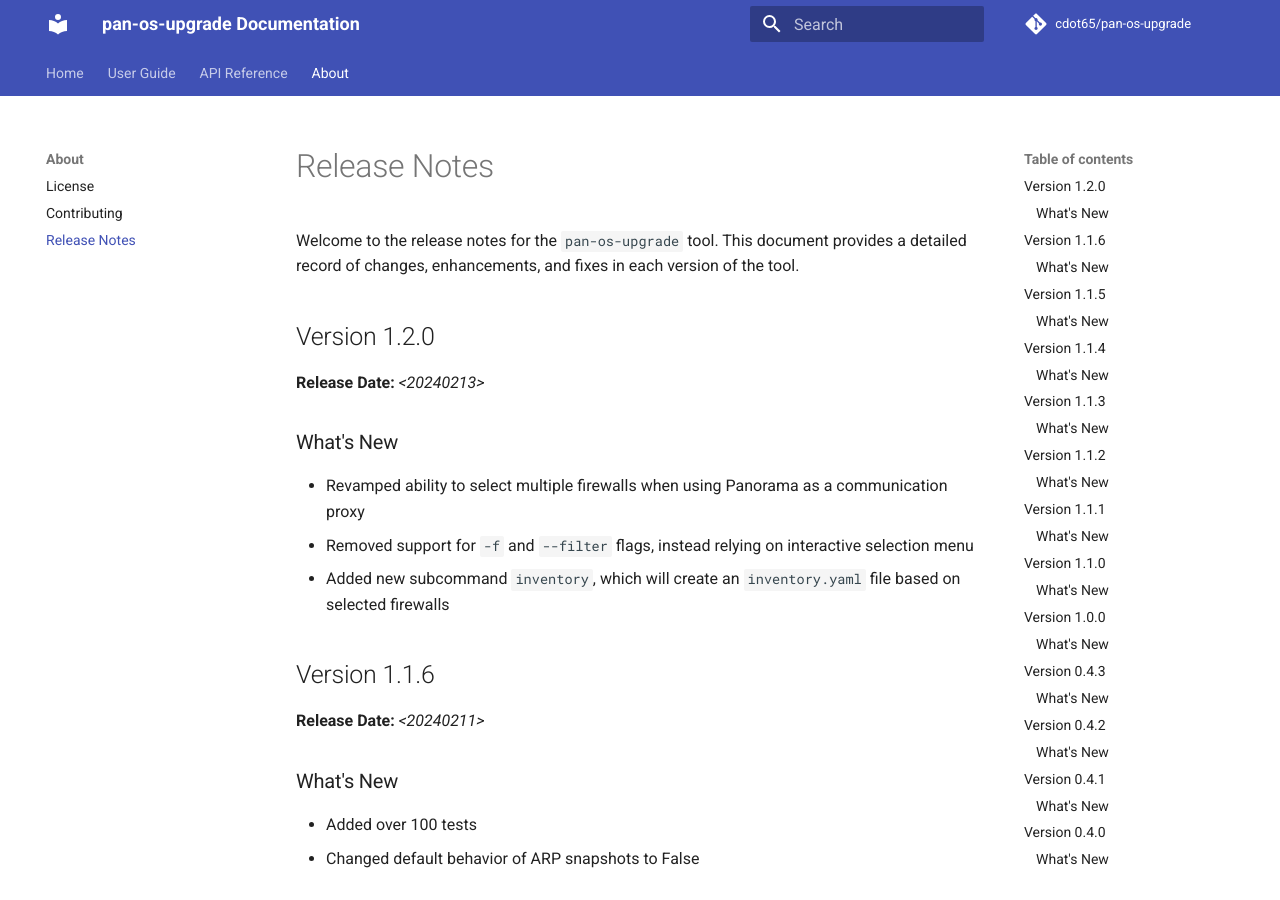
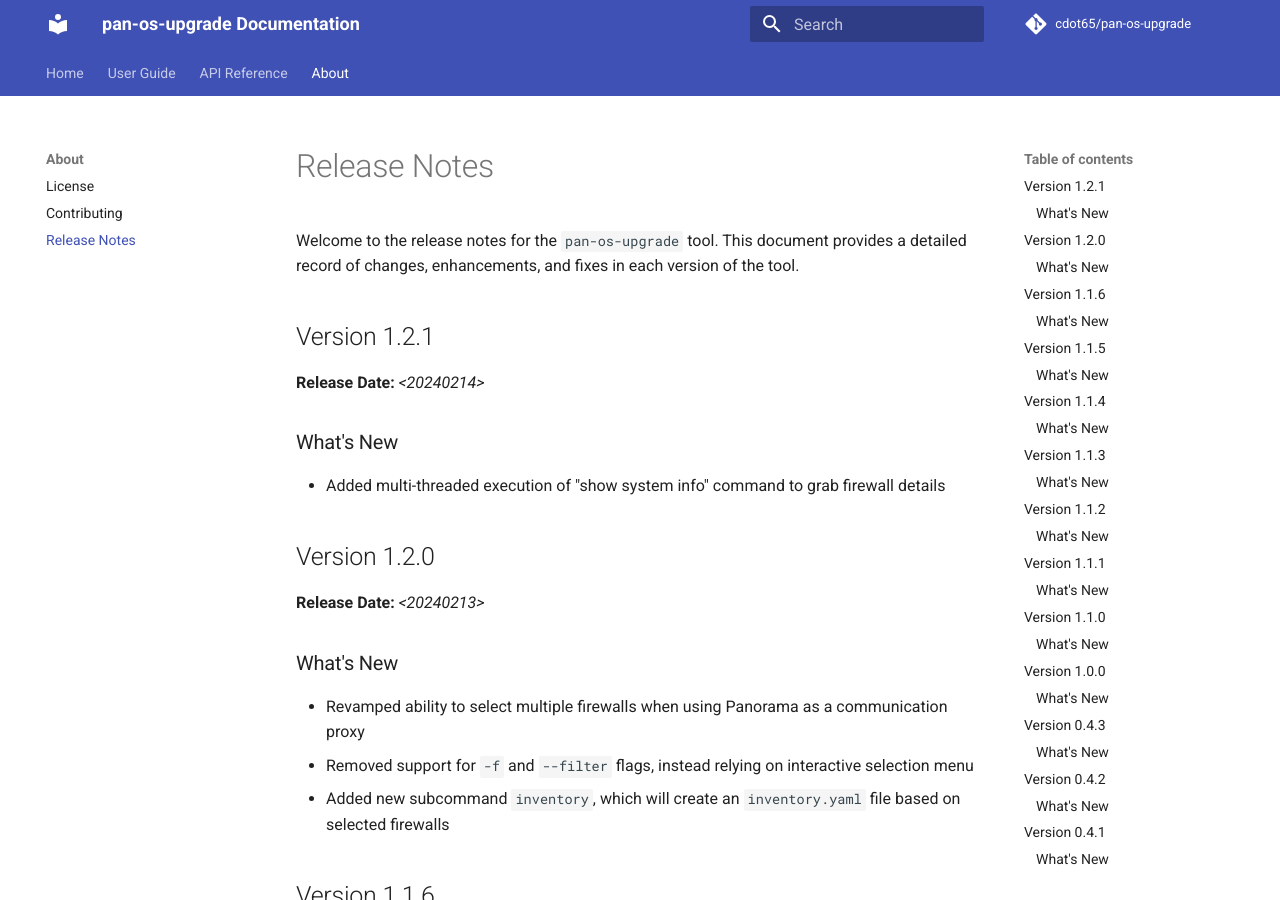
Before and after one commit to cdot65/pan-os-upgrade, an MkDocs documentation site: the page built from docs/about/release-notes.md, in a window 1280 px wide and 900 px high. Built offline with MkDocs 1.6.1 and Material for MkDocs 9.7.7, drawn with Linux system fonts in a browser that asks for light colours; comment, search, counter and statistics services are not loaded.

Commit message:
Update pan-os-upgrade version to 1.2.1

```diff
--- a/docs/about/release-notes.md
+++ b/docs/about/release-notes.md
@@ -1,6 +1,15 @@
 # Release Notes
 
 Welcome to the release notes for the `pan-os-upgrade` tool. This document provides a detailed record of changes, enhancements, and fixes in each version of the tool.
+
+## Version 1.2.1
+
+**Release Date:** *<20240214>*
+
+<!-- trunk-ignore(markdownlint/MD024) -->
+### What's New
+
+- Added multi-threaded execution of "show system info" command to grab firewall details
 
 ## Version 1.2.0
 
--- a/pyproject.toml
+++ b/pyproject.toml
@@ -1,6 +1,6 @@
 [tool.poetry]
 name = "pan-os-upgrade"
-version = "1.2.0"
+version = "1.2.1"
 description = "Python script to automate the upgrade process of PAN-OS firewalls."
 authors = ["Calvin Remsburg <cremsburg.dev@gmail.com>"]
 documentation = "https://cdot65.github.io/pan-os-upgrade/"
```
Also changed, not shown: 1 other file.
